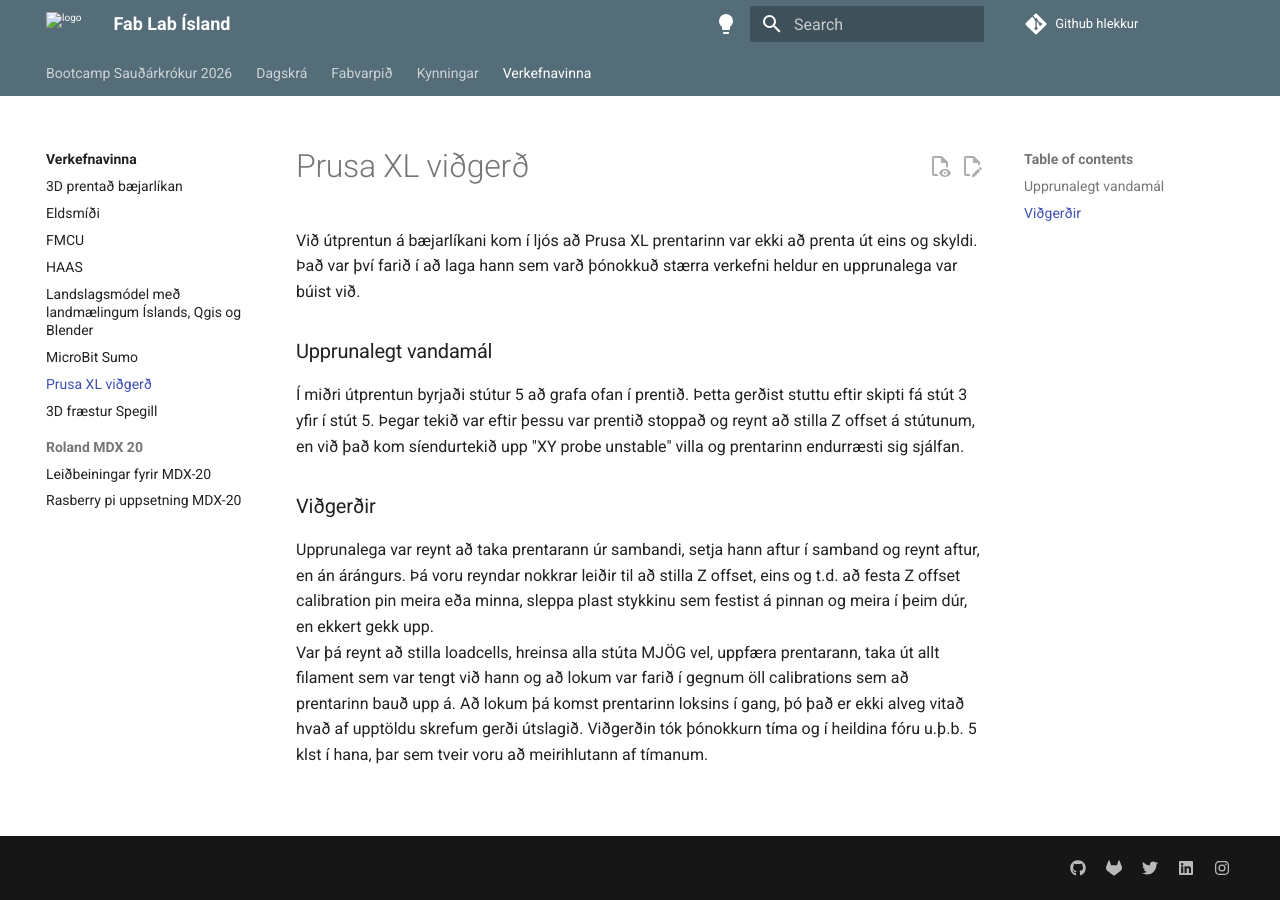
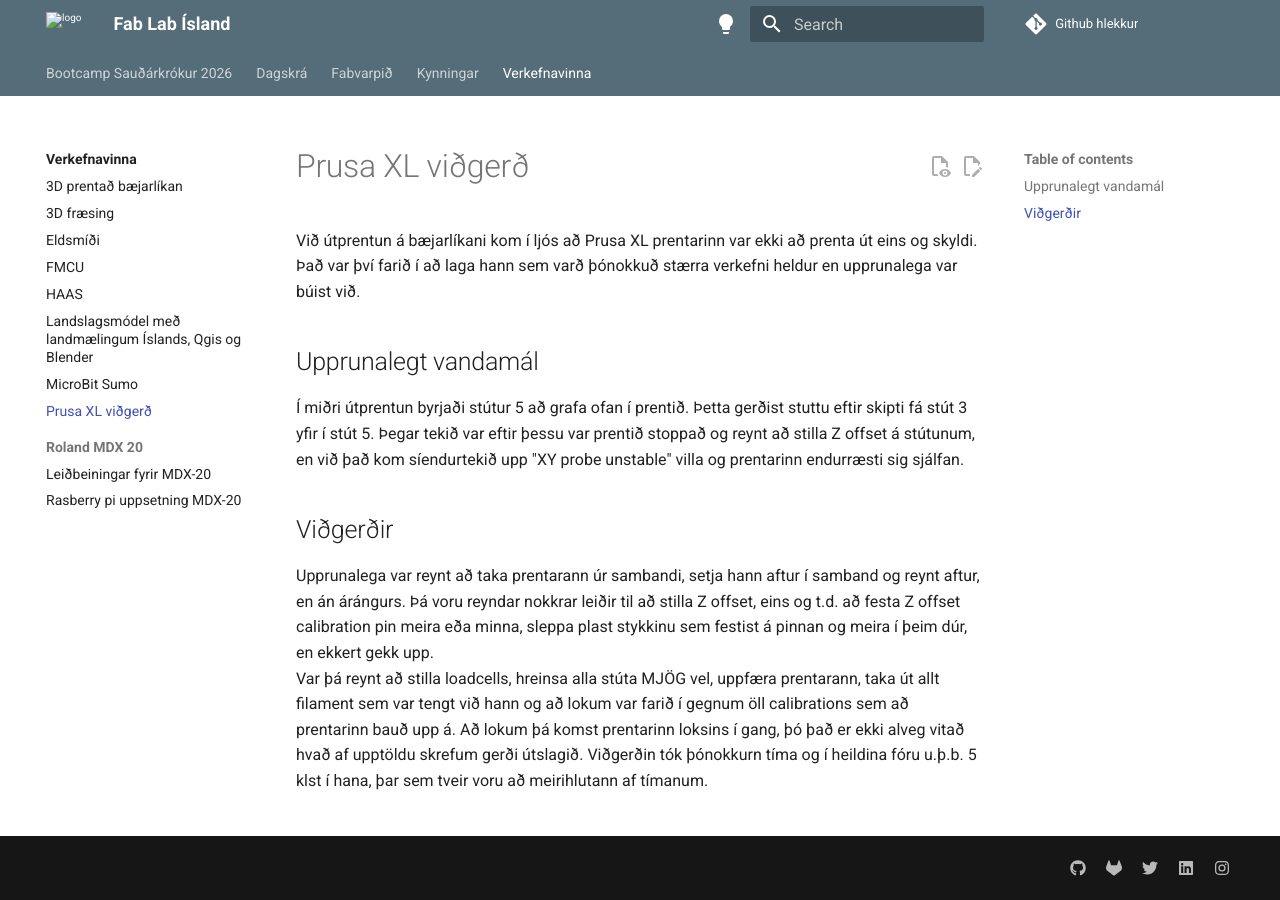
Before and after one commit to Fab-Lab-Island/fli-bootcamp-2026, an MkDocs documentation site: the page built from docs/verkefnavinna/prusa_xl.md, in a window 1280 px wide. Built offline with MkDocs 1.6.1 and Material for MkDocs 9.7.7, drawn with Linux system fonts in a browser that asks for light colours; comment, search, counter and statistics services are not loaded.

Commit message:
verkefnavinna small fixes and short text added

```diff
--- a/docs/verkefnavinna/prusa_xl.md
+++ b/docs/verkefnavinna/prusa_xl.md
@@ -2,10 +2,12 @@
 
 Við útprentun á bæjarlíkani kom í ljós að Prusa XL prentarinn var ekki að prenta út eins og skyldi. Það var því farið í að laga hann sem varð þónokkuð stærra verkefni heldur en upprunalega var búist við.
 
-### Upprunalegt vandamál
+## Upprunalegt vandamál
+
 Í miðri útprentun byrjaði stútur 5 að grafa ofan í prentið. Þetta gerðist stuttu eftir skipti fá stút 3 yfir í stút 5. Þegar tekið var eftir þessu var prentið stoppað og reynt að stilla Z offset á stútunum, en við það kom síendurtekið upp "XY probe unstable" villa og prentarinn endurræsti sig sjálfan.
 
-### Viðgerðir
+## Viðgerðir
+
 Upprunalega var reynt að taka prentarann úr sambandi, setja hann aftur í samband og reynt aftur, en án árángurs. Þá voru reyndar nokkrar leiðir til að stilla Z offset, eins og t.d. að festa Z offset calibration pin meira eða minna, sleppa plast stykkinu sem festist á pinnan og meira í þeim dúr, en ekkert gekk upp.
 Var þá reynt að stilla loadcells, hreinsa alla stúta MJÖG vel, uppfæra prentarann, taka út allt filament sem var tengt við hann og að lokum var farið í gegnum öll calibrations sem að prentarinn bauð upp á. Að lokum þá komst prentarinn loksins í gang, þó það er ekki alveg vitað hvað af upptöldu skrefum gerði útslagið.
 Viðgerðin tók þónokkurn tíma og í heildina fóru u.þ.b. 5 klst í hana, þar sem tveir voru að meirihlutann af tímanum.
--- a/docs/verkefnavinna/spegill.md
+++ /dev/null
@@ -1 +0,0 @@
-# 3D fræstur Spegill
```
Also changed, not shown: docs/verkefnavinna/3dfraes.md (added, +3 -0 lines), docs/verkefnavinna/eldsmidi.md (+3 -0 lines), docs/verkefnavinna/haas.md (+2 -0 lines), docs/verkefnavinna/landslagsmodel.md (+1 -1 lines).
